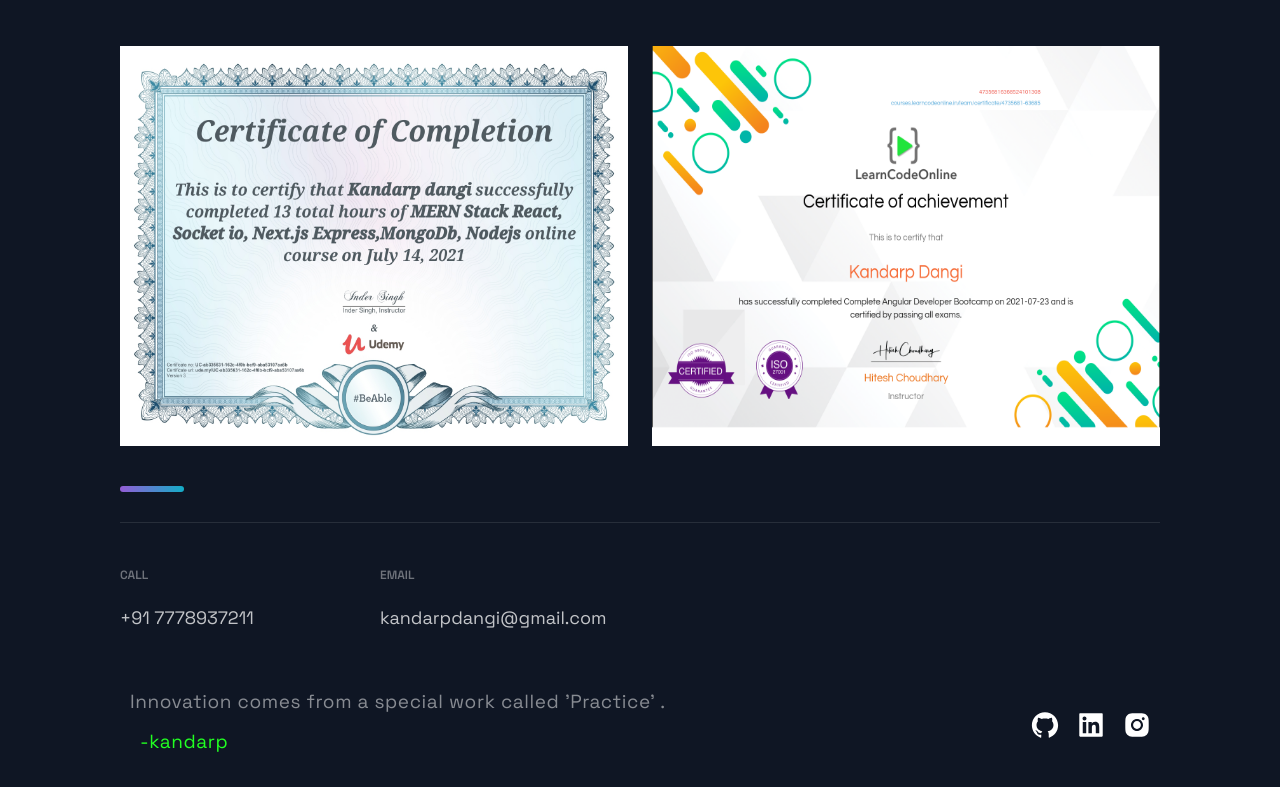
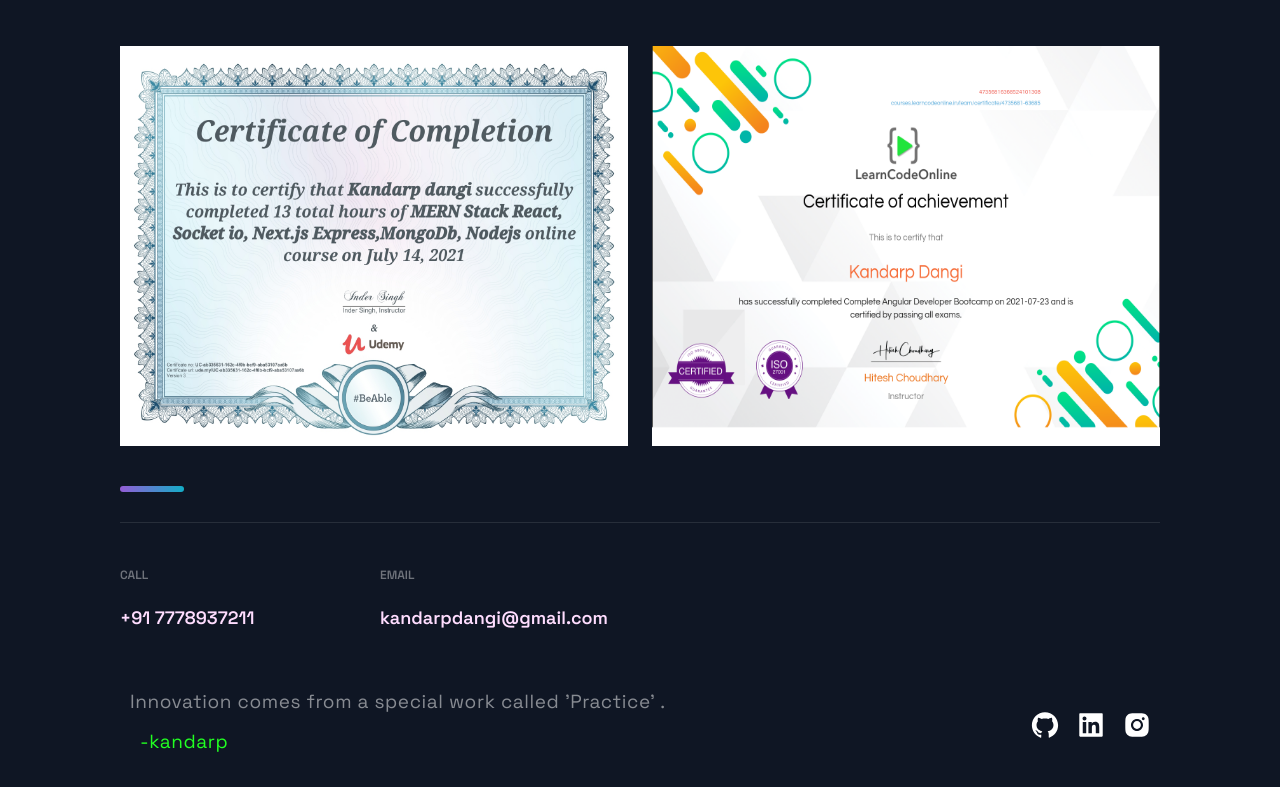
Before and after one commit to kandarp43/portfolio, a Next.js app: page / in a window 1280 px wide. Shown: the part 2381-3168 px from the top of the page. Built offline with nearby package versions, Linux system fonts and the light colour scheme.

Commit message:
style changes

```diff
--- a/src/components/Footer/FooterStyles.js
+++ b/src/components/Footer/FooterStyles.js
@@ -15,8 +15,22 @@
 
 export const LinkItem = styled.a`
 	font-size: 18px;
+	width: fit-content;
+	font-weight: 600;
 	line-height: 30px;
-	color: rgba(255, 255, 255, 0.75);
+	background-color: #fdf;
+	&:hover {
+		background-color: #4158d0;
+		background-image: linear-gradient(
+			270deg,
+			#4158d0 0%,
+			#c850c0 46%,
+			#ffcc70 100%
+		);
+	}
+	background-clip: text;
+	-webkit-background-clip: text;
+	-webkit-text-fill-color: transparent;
 	margin-bottom: 16px;
 	transition: 0.3s ease;
 	position: relative;
@@ -89,8 +103,6 @@
 	left: 0;
 	color: #2f2;
 	&:hover {
-		color: #e0c;
-		letter-spacing: 0.2em;
 		left: 6px;
 	}
 
```
